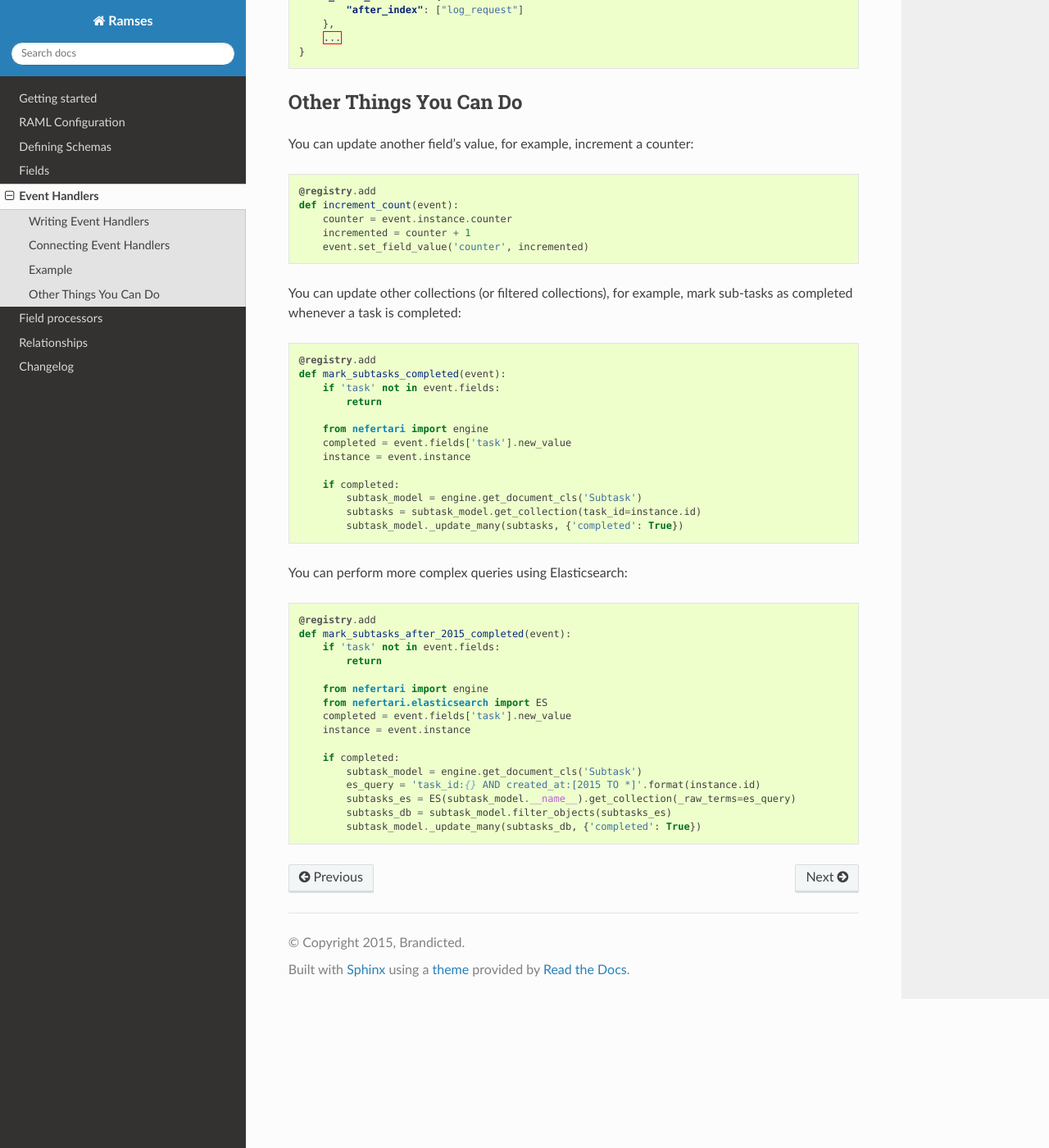
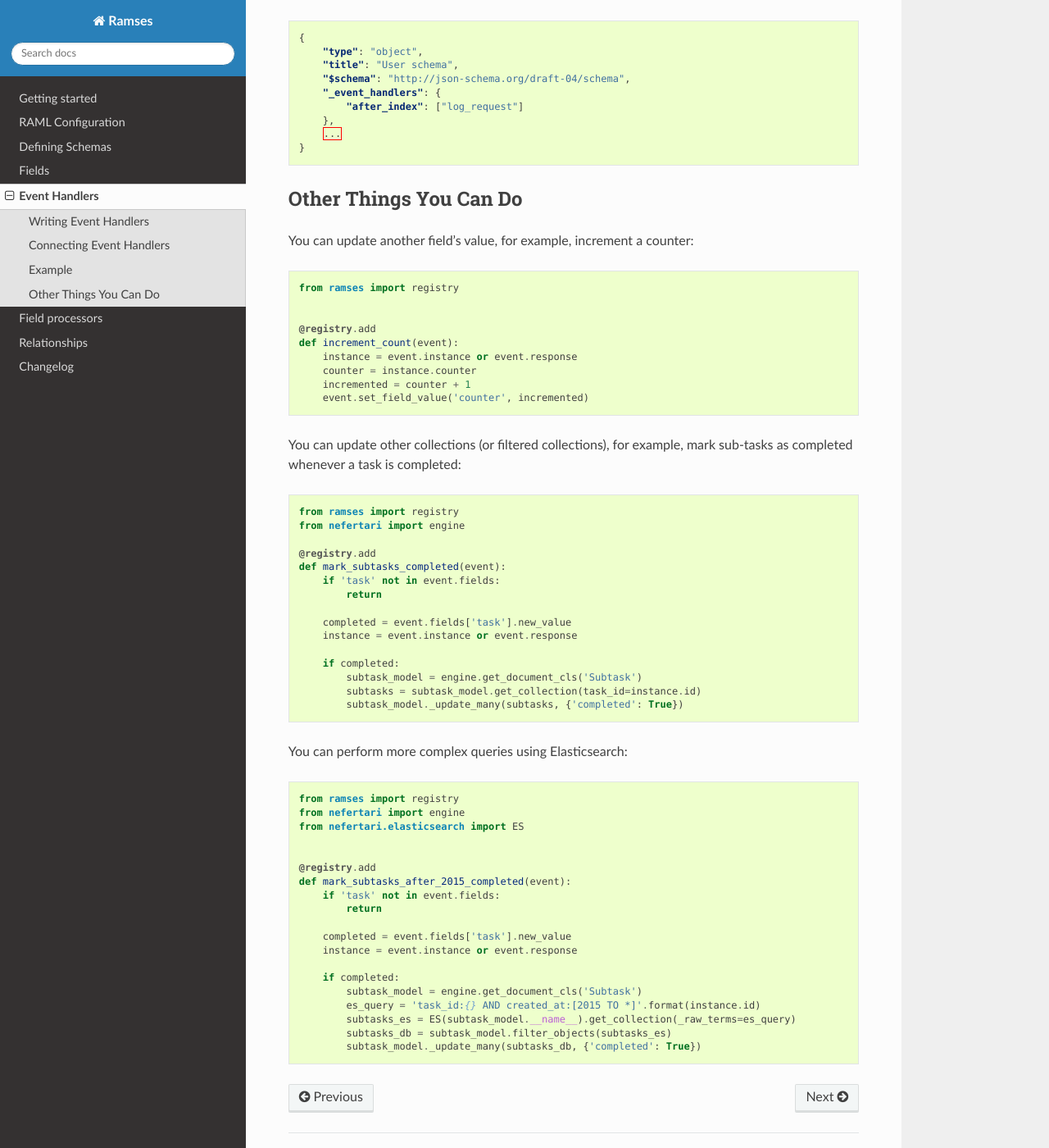
Before and after one commit to ramses-tech/ramses, a Sphinx documentation site: the page built from docs/source/event_handlers.rst, in a window 1280 px wide and 1400 px high, scrolled down 1872 px. Shown: the whole window at 82% size. Built offline with Sphinx 7.4.7 and the Read the Docs theme 2.0.0, drawn with Linux system fonts in a browser that asks for light colours; some of the changed text lies outside the part shown.

Commit message:
adding missing imports + PEP8-ing code snippets in doc

```diff
--- a/docs/source/event_handlers.rst
+++ b/docs/source/event_handlers.rst
@@ -13,10 +13,15 @@
 
 .. code-block:: python
 
+
+    import logging
+    from ramses import registry
+
+
+    log = logging.getLogger('foo')
+
     @registry.add
     def log_changed_fields(event):
-        import logging
-        logger = logging.getLogger('foo')
         changed = ['{}: {}'.format(name, field.new_value)
                    for name, field in event.fields.items()]
         logger.debug('Changed fields: ' + ', '.join(changed))
@@ -58,7 +63,10 @@
 .. code-block:: python
 
     import logging
-    log = logging.getLogger(__name__)
+    from ramses import registry
+
+
+    log = logging.getLogger('foo')
 
     @registry.add
     def log_request(event):
@@ -87,9 +95,13 @@
 
 .. code-block:: python
 
+    from ramses import registry
+
+
     @registry.add
     def increment_count(event):
-        counter = event.instance.counter
+        instance = event.instance or event.response
+        counter = instance.counter
         incremented = counter + 1
         event.set_field_value('counter', incremented)
 
@@ -98,14 +110,16 @@
 
 .. code-block:: python
 
+    from ramses import registry
+    from nefertari import engine
+
     @registry.add
     def mark_subtasks_completed(event):
         if 'task' not in event.fields:
             return
 
-        from nefertari import engine
         completed = event.fields['task'].new_value
-        instance = event.instance
+        instance = event.instance or event.response
 
         if completed:
             subtask_model = engine.get_document_cls('Subtask')
@@ -117,15 +131,18 @@
 
 .. code-block:: python
 
+    from ramses import registry
+    from nefertari import engine
+    from nefertari.elasticsearch import ES
+
+
     @registry.add
     def mark_subtasks_after_2015_completed(event):
         if 'task' not in event.fields:
             return
 
-        from nefertari import engine
-        from nefertari.elasticsearch import ES
         completed = event.fields['task'].new_value
-        instance = event.instance
+        instance = event.instance or event.response
 
         if completed:
             subtask_model = engine.get_document_cls('Subtask')
--- a/docs/source/field_processors.rst
+++ b/docs/source/field_processors.rst
@@ -29,6 +29,7 @@
 .. code-block:: python
 
     from .my_helpers import get_stories_by_ids
+
 
     @registry.add
     def lowercase(**kwargs):
```
